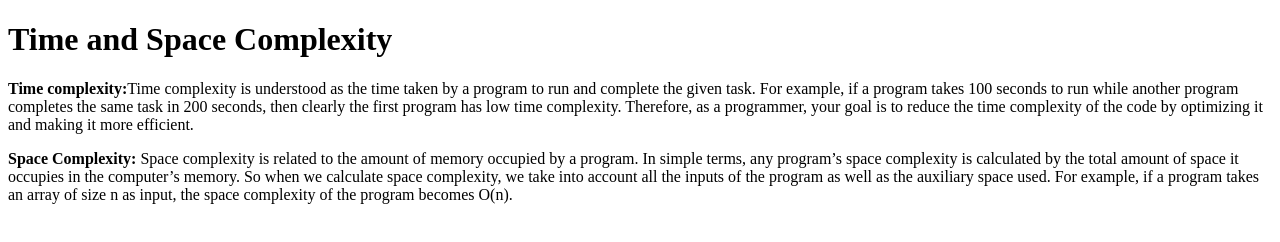
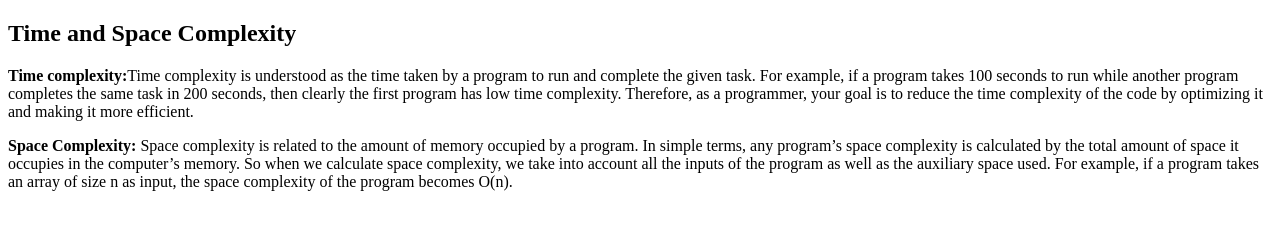
Before and after one commit to acciojob/time-and-space-complexity-Amit-Kumar22, a website: page main.html in a window 1280 px wide. Drawn offline with Linux system fonts and the light colour scheme.

Commit message:
created a submission

```diff
--- a/main.html
+++ b/main.html
@@ -11,8 +11,9 @@
 
     <script type="text/javascript" src="./script.js">
 </script>
+	<header><h2>Time and Space Complexity<h2></header>
 	<div>
-	<header><h1>Time and Space Complexity<h1></header>
+
 
 			<p><b>Time complexity:</b>Time complexity is understood as the time taken by a program to run and complete the given task. For example, if a program takes 100 seconds to run while another program completes the same task in 200 seconds, then clearly the first program has low time complexity. Therefore, as a programmer, your goal is to reduce the time complexity of the code by optimizing it and making it more efficient.</p>
 		<p><b>Space Complexity:</b> Space complexity is related to the amount of memory occupied by a program. In simple terms, any program’s space complexity is calculated by the total amount of space it occupies in the computer’s memory. So when we calculate space complexity, we take into account all the inputs of the program as well as the auxiliary space used. For example, if a program takes an array of size n as input, the space complexity of the program becomes O(n).</p>
```
